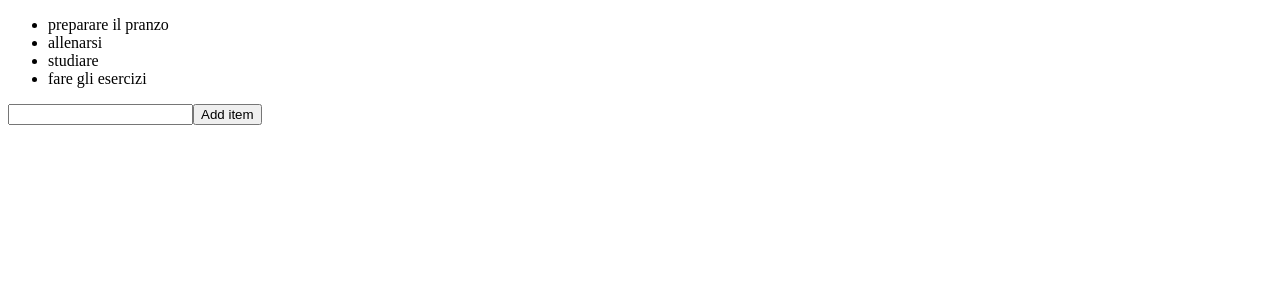
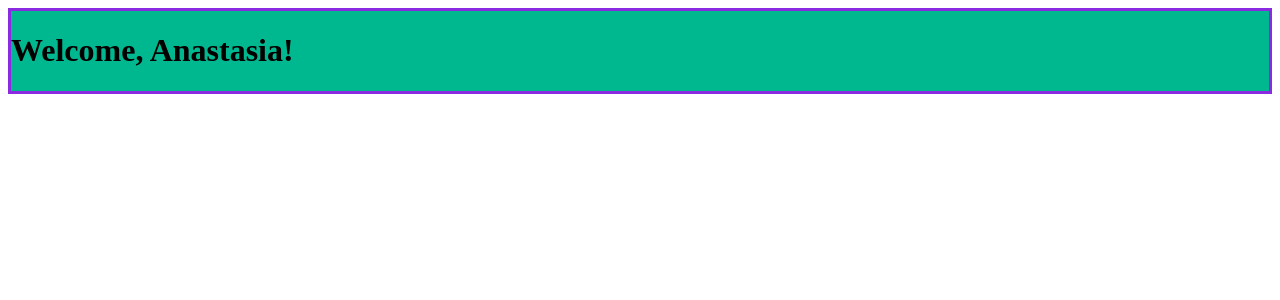
Before and after one commit to AnastasiaGandolfi/Esercizi_React, a React (Create React App) app in the folder my-app/: page / in a window 1280 px wide. Shown: the top 300 px of the page. Built offline with nearby package versions, Linux system fonts and the light colour scheme.

Commit message:
exercise done

```diff
--- a/my-app/src/App.js
+++ b/my-app/src/App.js
@@ -1,5 +1,6 @@
 import React from "react";
 import TodoList from "./TodoList";
+import Welcome from "./Welcome";
 
 export class App extends React.Component {
     handleOnLogin = (loginData) => {
@@ -8,7 +9,7 @@ export class App extends React.Component {
     render() {
         return(
             <div>
-                <TodoList />
+                <Welcome name="Anastasia" />
             </div>
         )
     }
--- a/my-app/src/Welcome.js
+++ b/my-app/src/Welcome.js
@@ -1,9 +1,13 @@
 import React from "react";
+import './index.css'
+
+/* Create an index.css file and import it within the index.js file.
+Add a .welcome class to the Welcome component that changes its background color and adds a border. */
 
 class Welcome extends React.Component {
     render() {
         return (
-            <div>
+            <div className="welcome">
                 <h1>Welcome, {this.props.name}!</h1>
             </div>
         )
--- /dev/null
+++ b/my-app/src/index.css
@@ -0,0 +1,7 @@
+/* Create an index.css file and import it within the index.js file.
+Add a .welcome class to the Welcome component that changes its background color and adds a border. */
+
+.welcome {
+    background-color: rgb(0, 184, 144);
+    border: 3px solid blueviolet;
+}
```
